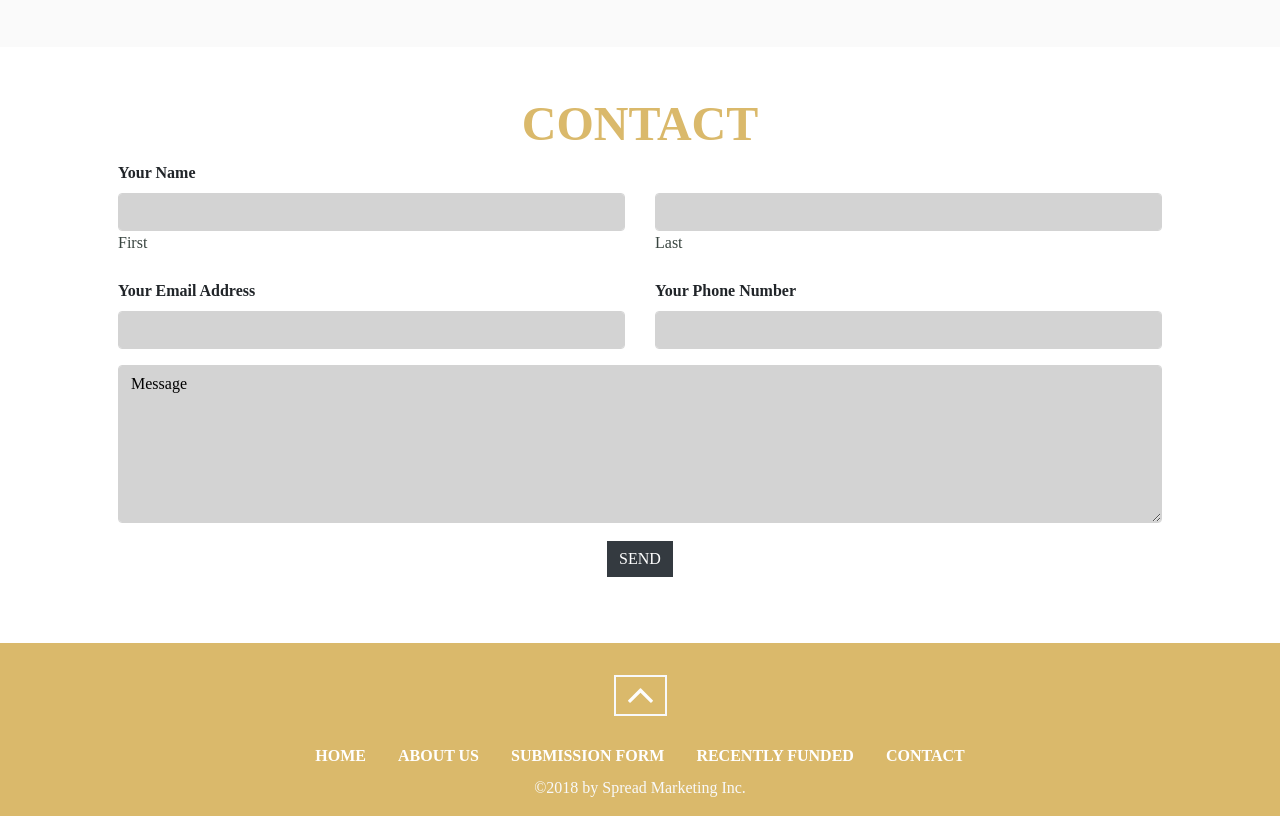
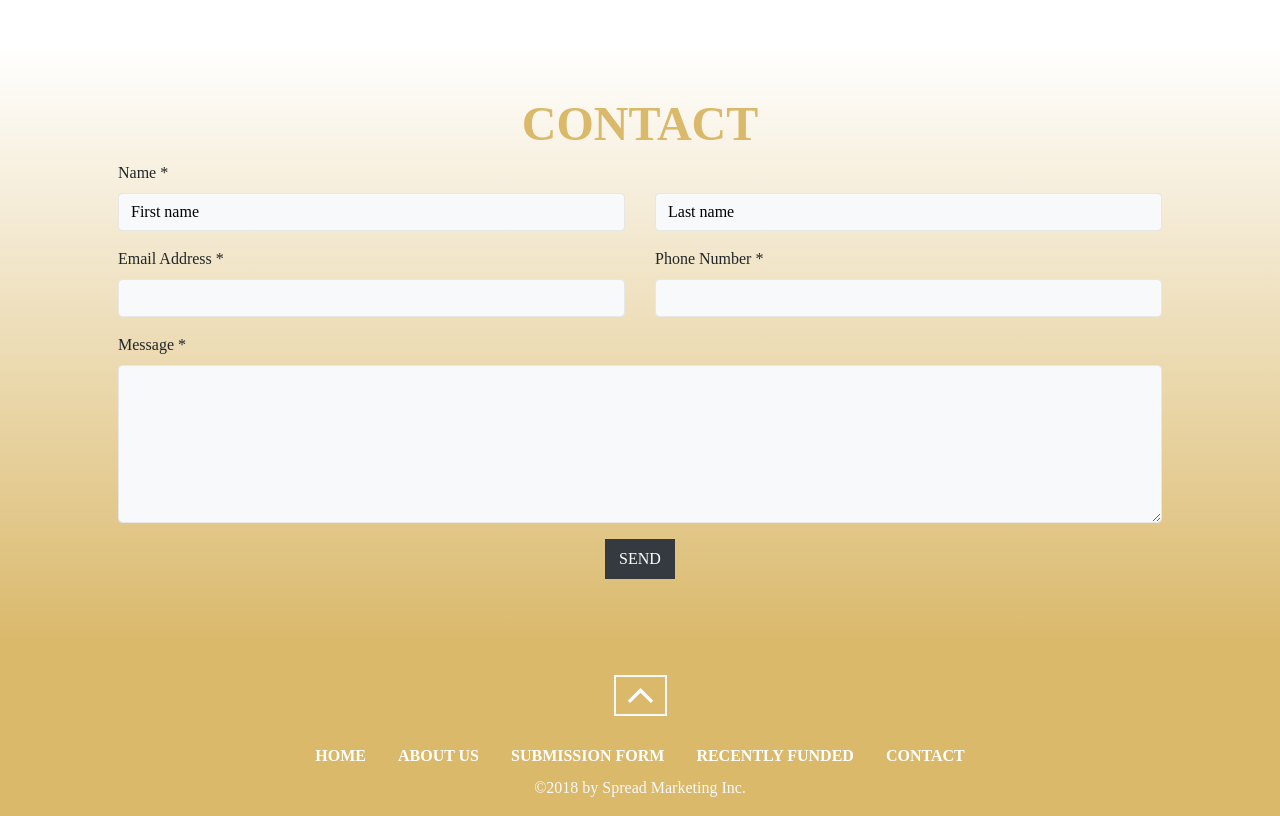
Before and after one commit to fencoloklaw/BTeam, a PHP site: page / in a window 1280 px wide. Shown: the part 3502-4318 px from the top of the page. Run offline with PHP 8.4, Linux system fonts and the light colour scheme.

Commit message:
update BTeam

```diff
--- a/src/POP3.php
+++ b/src/POP3.php
@@ -45,7 +45,7 @@ class POP3
      *
      * @var string
      */
-    const VERSION = '6.0.5';
+    const VERSION = '6.0.6';
 
     /**
      * Default POP3 port number.
--- a/src/SMTP.php
+++ b/src/SMTP.php
@@ -34,7 +34,7 @@ class SMTP
      *
      * @var string
      */
-    const VERSION = '6.0.5';
+    const VERSION = '6.0.6';
 
     /**
      * SMTP line break constant.
@@ -733,7 +733,7 @@ class SMTP
     public function hello($host = '')
     {
         //Try extended hello first (RFC 2821)
-        return (bool) ($this->sendHello('EHLO', $host) or $this->sendHello('HELO', $host));
+        return $this->sendHello('EHLO', $host) or $this->sendHello('HELO', $host);
     }
 
     /**
--- a/src/css/main.css
+++ b/src/css/main.css
@@ -4,6 +4,7 @@
   width: 275px;
   margin-top:auto;
 }
+
 
 .header-overlay {
   /*position: absolute;*/
@@ -75,7 +76,7 @@
 }
 
 .font-theme {
-  color:  #dab96b !important;
+  color: #dab96b !important;
 }
 
 .font-input-theme {
@@ -228,6 +229,10 @@ body, html{
 .btn:focus, .btn:active, .btn::selection {
   outline:none !important;
   box-shadow:none;
+}
+
+.btn-dark {
+  border-color: #343a40 !important;
 }
 
 .btn-theme {
@@ -584,21 +589,21 @@ textarea {
 }
 
 .form-control {
-  background-color: lightgray;
-  border-color: lightgray;
+  background-color: #f8f9fa;
+  border-color: #e7e7e7;
   color:black;
 }
 
 .form-control:focus {
-  background-color: lightgray;
-  border-color: lightgray;
+  background-color: #f8f9fa;
+  border-color: #e7e7e7;
   outline:0 !important;
   color:black;
 }
 
 .form-control::selection {
-  background-color: lightgray;
-  border-color: lightgray;
+  background-color: #f8f9fa;
+  border-color: #e7e7e7;
   outline:0 !important;
   color:black;
 }
--- a/src/index.php
+++ b/src/index.php
@@ -51,7 +51,7 @@
       </div>
     </div>
   </div>
-  <div id="submissionProcess" class="p-lg-5 py-5">
+  <div id="submissionProcess" class="p-lg-5 py-5" style="background-image:linear-gradient(white,#fafafa)">
     <div class="container">
       <div id="submissionTitle" class="fadeIn" style="border-bottom: 1px solid">
         <h1 class="text-center font-weight-bold p-3">SUBMISSION PROCESS</h1>
@@ -86,7 +86,7 @@
       </div>
     </div>
   </div>
-  <div id="testimonial" class="d-flex flex-column p-5" style="background-color: #fafafa">
+  <div id="testimonial" class="d-flex flex-column p-5" style="background-image:linear-gradient(#fafafa,white)">
     <h1 class="text-center fadeIn font-theme font-weight-bold">RECENTLY FUNDED</h1>
     <div id="testimonial-row-1" class="row pb-3" style="height:320px;">
       <div class="img_wrapper col-3 px-1 h-100">
@@ -219,37 +219,36 @@
       </div>
     </div>
   </div>
-  <div id="index_contact" class="container py-lg-5 py-3">
+  <div id="index_contact" class="py-lg-5 py-3" style="background-image:linear-gradient(white,#dab96b)">
+    <div class="container">
       <div class="row mt-auto mb-auto">
         <div id="contact_form" class="col d-inline px-5">
           <div class="text-center">
             <h1 class="font-theme font-weight-bold px-5">CONTACT</h1>
           </div>
           <form id="ajax-contact" action="email_contact.php" method="post">
-          <label class="font-weight-bold">Your Name</label>
+            <label>Name *</label>
             <div class="form-group row">
               <div class="col-6">
-              <input type="text" class="form-control" id="firstName" name="firstName" aria-describedby="nameHelp" required>
-              <label style="color:#394540">First</label>
+                <input type="text" class="form-control" id="firstName" name="firstName" aria-describedby="nameHelp" placeholder="First name" required>
               </div>
               <div class="col-6">
-              <input type="text" class="form-control" id="lastName" name="lastName" aria-describedby="nameHelp" required>
-              <label style="color:#394540">Last</label>
+                <input type="text" class="form-control" id="lastName" name="lastName" aria-describedby="nameHelp" placeholder="Last name" required>
               </div>
             </div>
             <div class="form-group row">
               <div class="col-6">
-              <label class="font-weight-bold">Your Email Address</label>
+                <label>Email Address *</label>
                 <input type="email" class="form-control" id="email" name="email" required>
               </div>
               <div class="col-6">
-              <label class="font-weight-bold">Your Phone Number</label>
+                <label>Phone Number *</label>
                 <input type="number" class="form-control" id="phone" name="phone" aria-describedby="phoneHelp" required>
               </div>
             </div>
             <div class="form-group">
-<!--            <label class="font-weight-bold">Your Message</label>-->
-            <textarea class="form-control" id="message" rows="6" name="message" placeholder="Message" required></textarea>
+              <label>Message *</label>
+              <textarea class="form-control" id="message" rows="6" name="message" required></textarea>
             </div>
             <div class="d-flex justify-content-center">
               <button type="submit" class="btn btn-dark btn-square mb-3">
@@ -261,6 +260,7 @@
       </div>
       <div id="form-messages"></div>
     </div>
+  </div>
   <?php
   require_once ("footer.php")
   ?>
--- a/src/navbar.php
+++ b/src/navbar.php
@@ -9,7 +9,6 @@ require_once ("header.php");
         <a class="btn btn-outline-theme" href="submissionForm.php">DEAL SUBMISSION FORM</a>
       </div>
       <div class="row w-100">
-<!--        <div onclick="location.href='index.php'" class="navbar-brand d-block d-lg-none font-theme ml-auto mr-auto fadeIn" style="font-size:4rem; padding-left:calc(5rem + 30px);">TB</div>-->
         <div onclick="location.href='index.php'" class="navbar-brand d-block d-lg-none font-theme ml-auto mr-auto fadeIn">
           <img style="width:200px; height:100px; padding-bottom:10px;" src="./img/BTeamLogo.png">
         </div>
@@ -29,7 +28,6 @@ require_once ("header.php");
             <a class="nav-link" href="contact.php">CONTACT</a>
           </li>
         </ul>
-<!--        <div onclick="location.href='index.php'" class="navbar-brand d-none d-lg-block font-theme ml-auto mr-auto fadeIn" style="font-size:4rem;">TB</div>-->
         <div onclick="location.href='index.php'" class="navbar-brand d-none d-lg-block font-theme ml-auto mr-auto fadeIn">
           <img style="width:200px; height:100px; padding-bottom:10px;" src="./img/BTeamLogo.png">
         </div>
```
Also changed, not shown: src/PHPMailer.php (+29 -9 lines), src/contact.php (+8 -8 lines), src/email_contact.php (+32 -11 lines), src/submissionForm.php (+7 -12 lines), src/site.webmanifest (deleted). Lines whose indentation alone changed are shown as unchanged.
